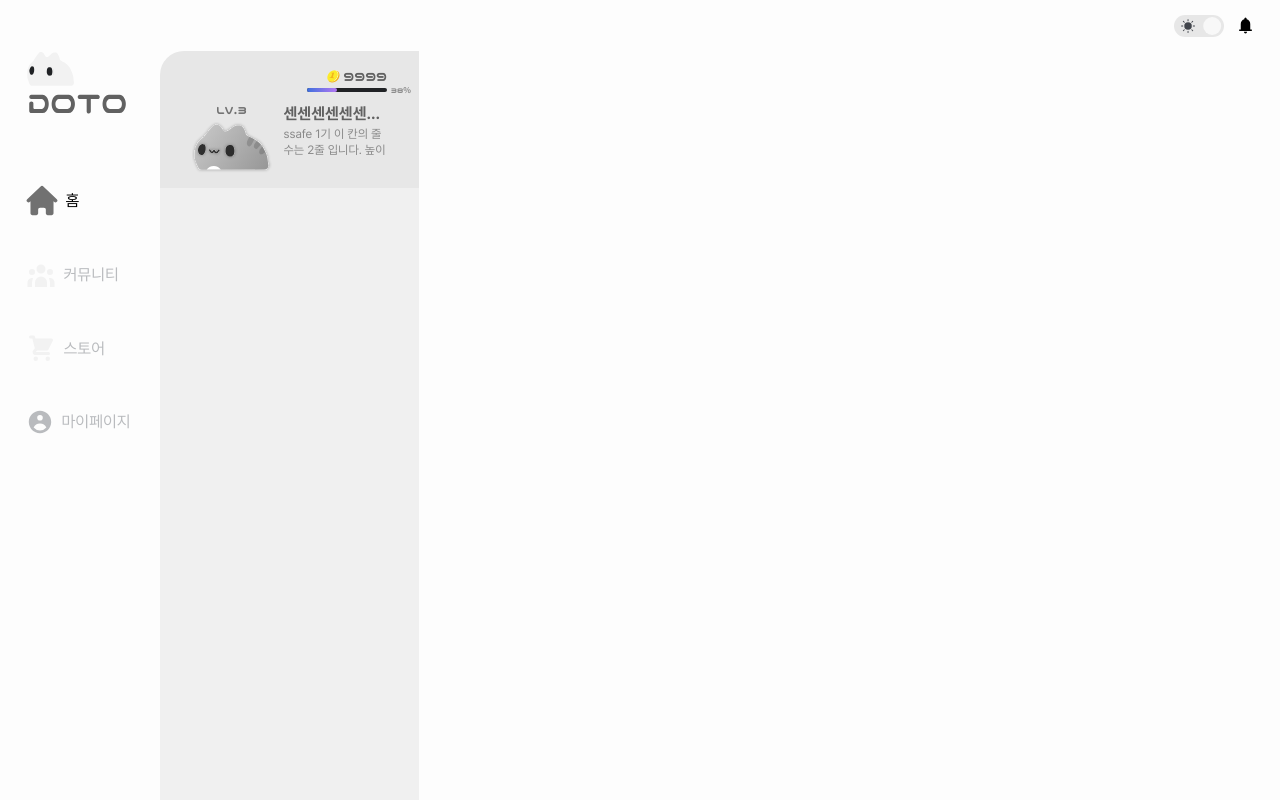
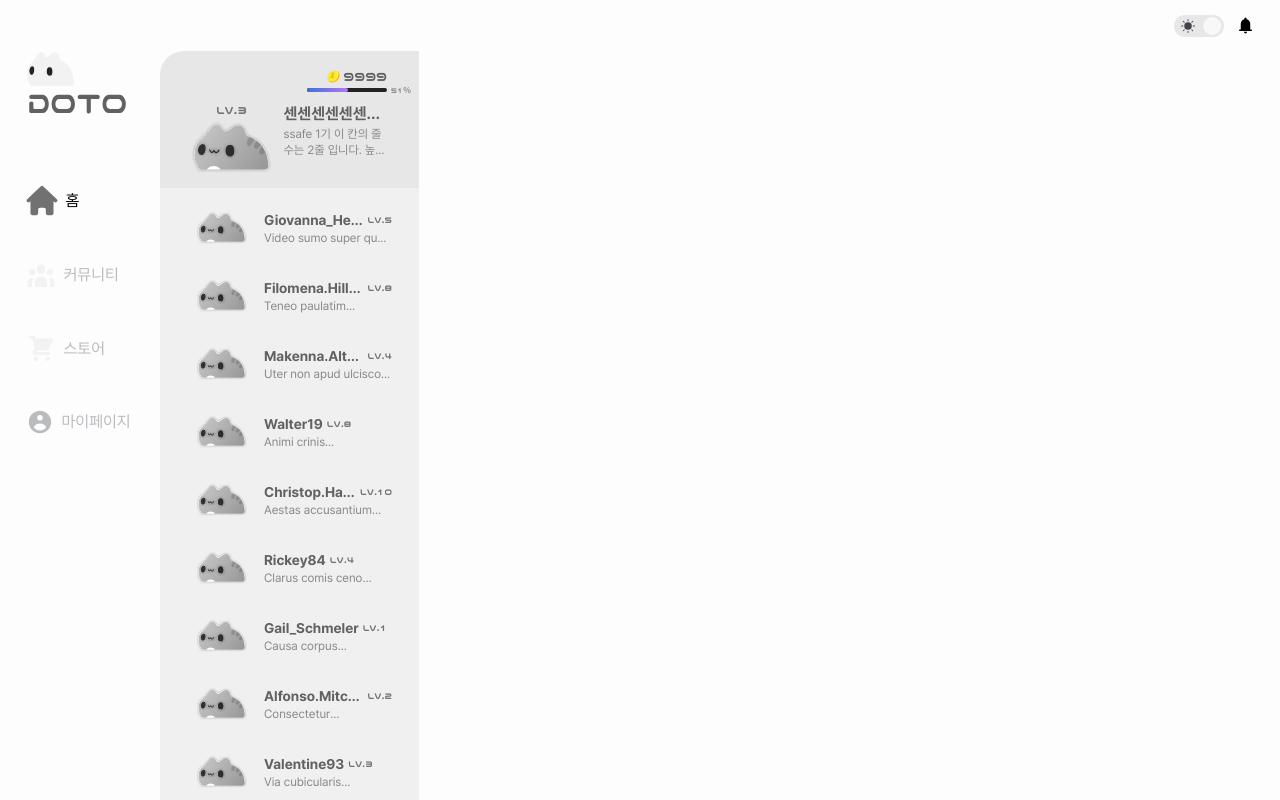
Before and after one commit to Do-it-Together-DoTo/DoTo_Front, a React (Vite) app: page / in a window 1280 px wide. Built offline with nearby package versions, Linux system fonts and the light colour scheme.

Commit message:
#9 Design: 더미데이터 사용해 팔로워탭 UI 구현

```diff
--- a/src/pages/home/HomePage.tsx
+++ b/src/pages/home/HomePage.tsx
@@ -3,7 +3,6 @@ import { UserImgSample, CoinIcon } from '@assets/svg';
 
 const followers = Array.from({ length: 10 }, () => ({
   id: faker.string.uuid(),
-  userimg: faker.image.avatar(),
   username: faker.internet.userName(),
   introduction: faker.lorem.sentence(),
   level: faker.number.int({ min: 1, max: 10 }),
@@ -43,17 +42,38 @@ const HomePage = () => {
               <UserImgSample className="absolute bottom-0 w-20 " />
             </div>
             <div className="flex flex-col max-w-[6.5rem] pb-4 ml-3">
-              <span className="overflow-hidden font-bold text-Light_Text_Name text-ellipsis whitespace-nowrap dark:text-Dark_Text_Name">
+              <span className="overflow-hidden font-bold text-Light_Text_Name line-clamp-1 dark:text-Dark_Text_Name">
                 센센센센센센센센
               </span>
-              <span className="overflow-hidden text-xs whitespace-pre-wrap text-Light_Text_AboutMe max-h-8 text-ellipsi dark:text-Dark_Text_AboutMe">
+              <span className="overflow-hidden text-xs text-Light_Text_AboutMe dark:text-Dark_Text_AboutMe line-clamp-2">
                 ssafe 1기 이 칸의 줄 수는 2줄 입니다. 높이가 일정 높이를 넘으면 생략되어야 합니다.
               </span>
             </div>
           </div>
         </div>
         {/* 팔로워 */}
-        <div className="w-[16.1875rem] bg-Light_Layout-200 h-full dark:bg-Dark_Layout-300"></div>
+        <div className="w-[16.1875rem] bg-Light_Layout-200 h-full overflow-y-auto scrollbar-hide dark:bg-Dark_Layout-300">
+          <div className="flex flex-col items-center pt-4">
+            {followers.map((follower) => (
+              <div className="flex items-center mb-5 px-5 w-[14.4375rem] h-12 rounded-md hover:bg-Light_Layout-100 dark:hover:bg-Dark_Layout-200">
+                <UserImgSample className="min-w-14 max-h-8" />
+                <div className="flex flex-col ml-3.5 max-w-32">
+                  <div className="flex items-center">
+                    <span className="overflow-hidden text-sm font-bold text-Light_Text_Name whitespace-nowrap text-ellipsis dark:text-Dark_Text_Name">
+                      {follower.username}
+                    </span>
+                    <span className="font-nico text-Light_CategoryText_Icon_Contents text-[0.6rem] ml-1 dark:text-Dark_CategoryText_Icon">
+                      LV.{follower.level}
+                    </span>
+                  </div>
+                  <span className="overflow-hidden text-xs line-clamp-1 text-Light_Text_AboutMe dark:text-Dark_Text_AboutMe">
+                    {follower.introduction}
+                  </span>
+                </div>
+              </div>
+            ))}
+          </div>
+        </div>
       </section>
     </div>
   );
```
Also changed, not shown: 1 other file (tests, documents, lock files or other folders).
